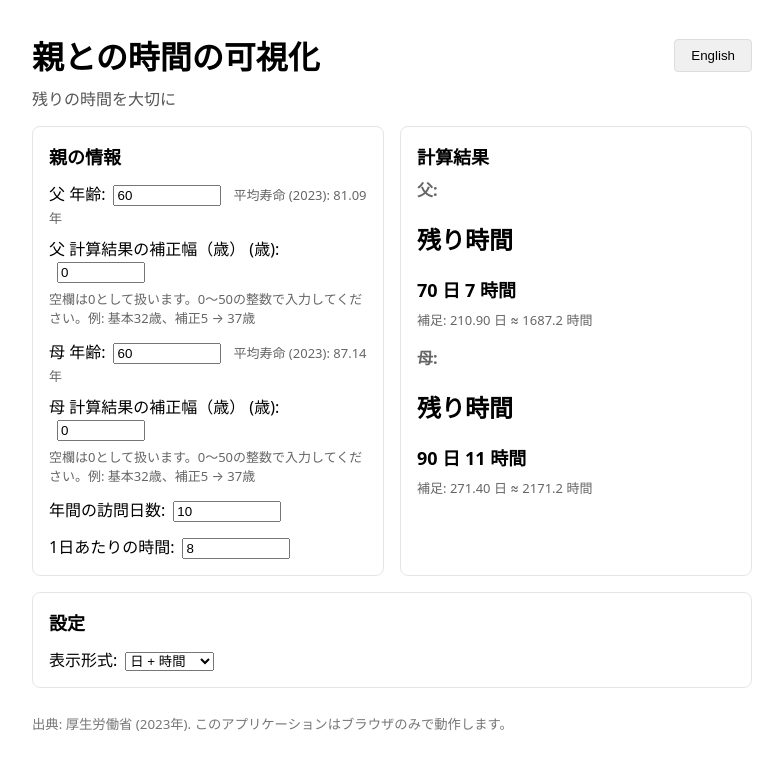
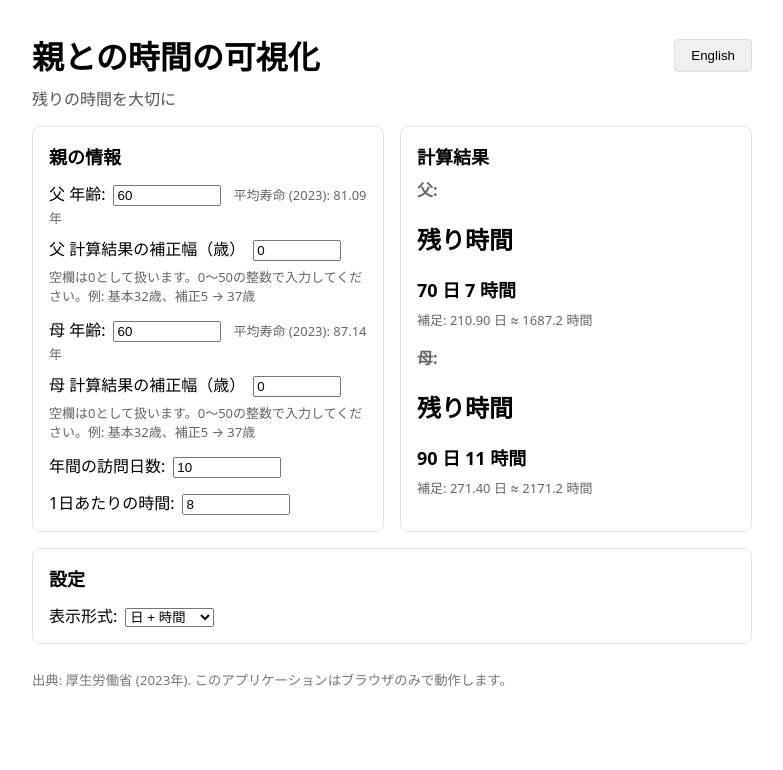
Before and after one commit to aloinsaloins/timer, a React (Vite) app in the folder frontend/: page / in a window 1280 px wide. Shown: the top 770 px of the page, without its empty margins (248-1031 px from the left). Built offline with nearby package versions, Linux system fonts and the light colour scheme.

Commit message:
UI: ラベル表記を『計算結果の補正幅（歳）』に統一し、重複する単位表記(歳)とコロンを削除

```diff
--- a/frontend/src/App.tsx
+++ b/frontend/src/App.tsx
@@ -128,7 +128,7 @@ export default function App() {
             {t('labels.lifeExpectancy')} (2023): {fatherExpectancy.toFixed(2)} {t('results.years')}
           </span>
           <div style={{ marginTop: 8 }}>
-            <span>{`${t('parent.father')} ${t('settings.ageBuffer')}`} ({t('settings.yearsUnit')}):</span>
+            <span>{`${t('parent.father')} ${t('settings.ageBuffer')}`}</span>
             <input
               type="number"
               min={0}
@@ -157,7 +157,7 @@ export default function App() {
             {t('labels.lifeExpectancy')} (2023): {motherExpectancy.toFixed(2)} {t('results.years')}
           </span>
           <div style={{ marginTop: 8 }}>
-            <span>{`${t('parent.mother')} ${t('settings.ageBuffer')}`} ({t('settings.yearsUnit')}):</span>
+            <span>{`${t('parent.mother')} ${t('settings.ageBuffer')}`}</span>
             <input
               type="number"
               min={0}
```
